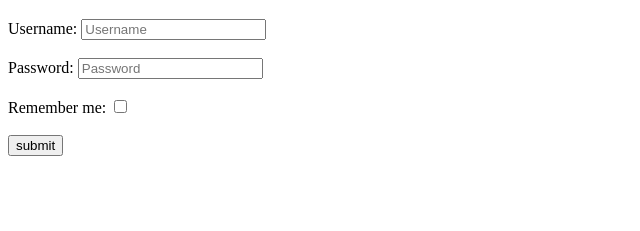
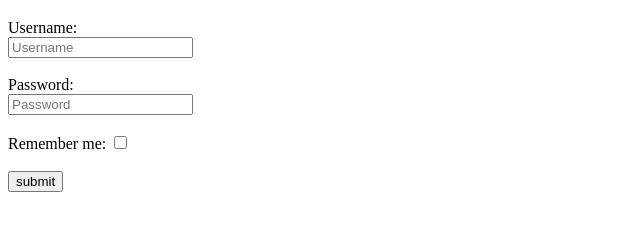
Before and after one commit to acciojob/remember-me-login-form-accio-uday, a website: page main.html in a window 1280 px wide. Shown: the part 61-292 px from the top of the page, without its empty margins (0-640 px from the left). Drawn offline with Linux system fonts and the light colour scheme.

Commit message:
created a submission

```diff
--- a/main.html
+++ b/main.html
@@ -2,7 +2,7 @@
 <html lang="en">
 <head>
 	<meta charset="UTF-8">
-	<meta name="viewport" content="width=device-width, initial-scale=1.0">
+	<meta name="viewport" content="width=device-width, initial-scale=1.0"/>
 	<title>Login Form</title>
 	<style>
 		#existing {
@@ -15,14 +15,14 @@
 	<h1>Login Form</h1>
 
 	<form id="loginForm">
-		<label for="username">Username:</label>
-		<input type="text" id="username" placeholder="Username" required/> <br> <br/>
+		<label for="username">Username:</label><br/>
+		<input type="text" id="username" placeholder="Username" required/><br/><br/>
 
-		<label for="password">Password:</label>
-		<input type="password" id="password" placeholder="Password" required/> <br> <br/>
+		<label for="password">Password:</label><br/>
+		<input type="password" id="password" placeholder="Password" required/><br/><br/>
 
 		<label for="checkbox">Remember me:</label>
-		<input type="checkbox" id="checkbox"/> <br> <br/>
+		<input type="checkbox" id="checkbox"/><br/><br/>
 
 		<input type="submit" id="submit" value="submit"/>
 	</form>
--- a/script.js
+++ b/script.js
@@ -38,7 +38,7 @@ document.getElementById('loginForm').addEventListener('submit',(e) => {
 
 existingBtn.addEventListener("click", () => {
 	const savedUser = localStorage.getItem("username");
-	if(savedUser){
+	if(savedUser) {
 		alert(`Logged in as ${savedUser}`);
 	}
 });
```
